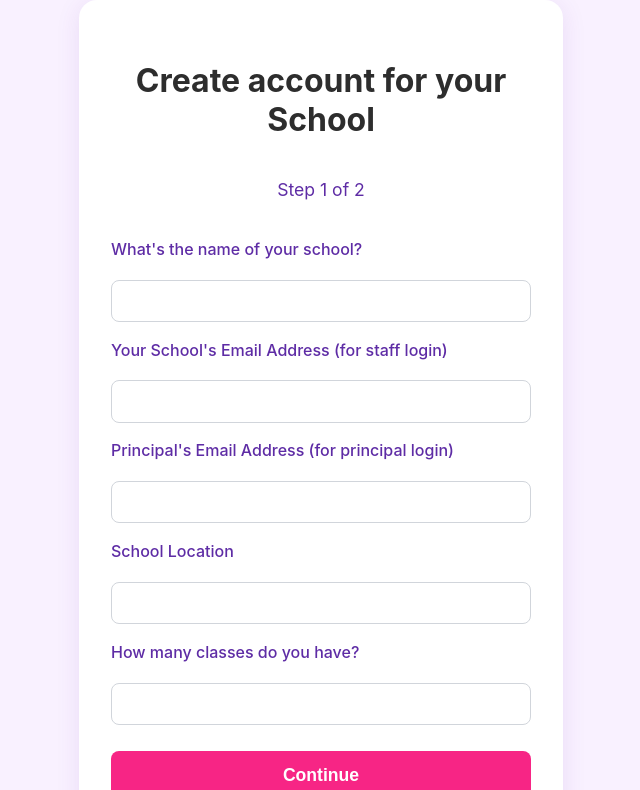
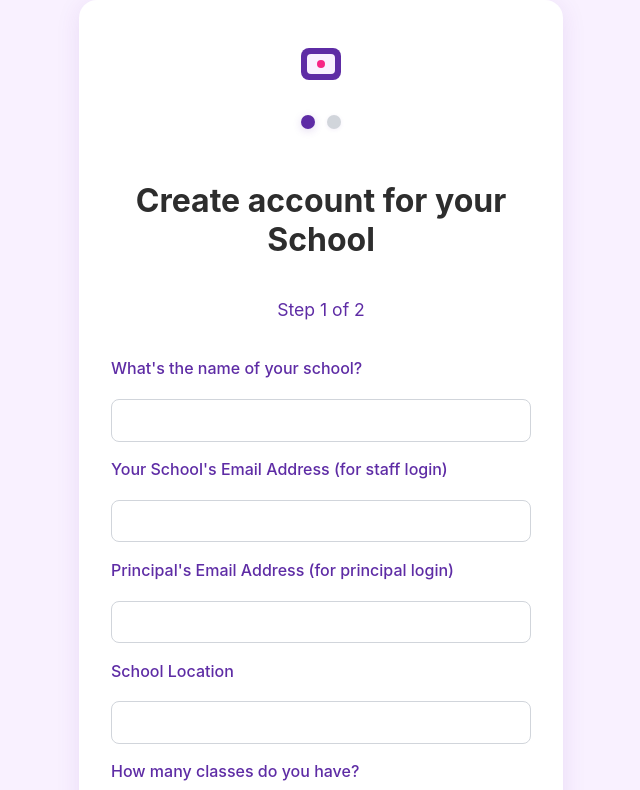
Before and after one commit to SukhnaazRandhawa/fee-management-system, a React (Create React App) app in the folder frontend/: page /signup in a window 1280 px wide. Shown: the top 790 px of the page, without its empty margins (319-959 px from the left). Built offline with nearby package versions, Linux system fonts and the light colour scheme.

Commit message:
added some more functionality in the Singup page

```diff
--- a/frontend/src/pages/SignUpPage.css
+++ b/frontend/src/pages/SignUpPage.css
@@ -108,3 +108,43 @@
     font-size: 1.3rem;
   }
 }
+
+.signup-logo {
+  display: flex;
+  justify-content: center;
+  align-items: center;
+  margin-bottom: 0.5rem;
+}
+
+.signup-stepper {
+  display: flex;
+  justify-content: center;
+  align-items: center;
+  gap: 0.7rem;
+  margin-bottom: 0.7rem;
+}
+.step-dot {
+  width: 14px;
+  height: 14px;
+  border-radius: 50%;
+  background: #D1D5DB;
+  transition: background 0.2s, box-shadow 0.2s;
+  box-shadow: 0 1px 4px rgba(94,44,165,0.08);
+}
+.step-dot.active {
+  background: #5E2CA5;
+  box-shadow: 0 2px 8px rgba(94,44,165,0.18);
+}
+
+.signup-error {
+  color: #EF4444;
+  font-size: 0.98rem;
+  margin-bottom: 0.2rem;
+  text-align: left;
+  margin-top: -0.7rem;
+  margin-left: 2px;
+}
+.input-error {
+  border: 1.5px solid #EF4444 !important;
+  background: #fff0f3;
+}
--- a/frontend/src/pages/SignUpPage.js
+++ b/frontend/src/pages/SignUpPage.js
@@ -2,6 +2,17 @@ import React, { useState } from 'react';
 import { Link, useNavigate } from 'react-router-dom';
 import authService from '../services/authService';
 import './SignUpPage.css';
+
+const BilloraLogo = () => (
+  <div className="signup-logo" aria-label="Billora logo">
+    {/* Placeholder SVG logo, you can replace with your own */}
+    <svg width="48" height="48" viewBox="0 0 48 48" fill="none" xmlns="http://www.w3.org/2000/svg">
+      <rect x="4" y="8" width="40" height="32" rx="8" fill="#5E2CA5"/>
+      <rect x="10" y="14" width="28" height="20" rx="4" fill="#F9F1FF"/>
+      <circle cx="24" cy="24" r="4" fill="#F72585"/>
+    </svg>
+  </div>
+);
 
 const SignUpPage = () => {
   const [step, setStep] = useState(1);
@@ -16,28 +27,43 @@ const SignUpPage = () => {
     confirmPrincipalPassword: '',
     confirmStaffPassword: '',
   });
+  const [errors, setErrors] = useState({});
   const navigate = useNavigate();
 
   const handleChange = (e) => {
     setFormData({ ...formData, [e.target.name]: e.target.value });
+    setErrors({ ...errors, [e.target.name]: '' });
+  };
+
+  const validateStep1 = () => {
+    const newErrors = {};
+    if (!formData.name) newErrors.name = 'School name is required.';
+    if (!formData.school_email) newErrors.school_email = 'Staff email is required.';
+    if (!formData.principal_email) newErrors.principal_email = 'Principal email is required.';
+    if (!formData.location) newErrors.location = 'Location is required.';
+    if (!formData.numClasses) newErrors.numClasses = 'Number of classes is required.';
+    setErrors(newErrors);
+    return Object.keys(newErrors).length === 0;
   };
 
   const handleNextStep = () => {
+    if (step === 1 && !validateStep1()) return;
     setStep(step + 1);
   };
 
   const handleSubmit = async (e) => {
     e.preventDefault();
+    const newErrors = {};
     if (formData.principal_password !== formData.confirmPrincipalPassword) {
-      alert("Principal passwords do not match!");
-      return;
+      newErrors.confirmPrincipalPassword = 'Principal passwords do not match!';
     }
     if (formData.staff_password !== formData.confirmStaffPassword) {
-      alert("Staff passwords do not match!");
-      return;
+      newErrors.confirmStaffPassword = 'Staff passwords do not match!';
     }
+    setErrors(newErrors);
+    if (Object.keys(newErrors).length > 0) return;
     try {
-      const response = await authService.register(
+      await authService.register(
         formData.name,
         formData.school_email,
         formData.principal_email,
@@ -46,11 +72,9 @@ const SignUpPage = () => {
         formData.principal_password,
         formData.staff_password
       );
-      console.log(response.data);
       alert('School registered successfully! Please log in.');
       navigate('/login');
     } catch (error) {
-      console.error('Registration failed:', error.response?.data?.error || error.message);
       alert('Registration failed: ' + (error.response?.data?.error || error.message));
     }
   };
@@ -58,6 +82,11 @@ const SignUpPage = () => {
   return (
     <div className="signup-bg">
       <div className="signup-card">
+        <BilloraLogo />
+        <div className="signup-stepper">
+          <div className={`step-dot${step === 1 ? ' active' : ''}`}></div>
+          <div className={`step-dot${step === 2 ? ' active' : ''}`}></div>
+        </div>
         <h1 className="signup-title">Create account for your School</h1>
         <p className="signup-step">Step {step} of 2</p>
         <form onSubmit={handleSubmit} className="signup-form">
@@ -70,8 +99,9 @@ const SignUpPage = () => {
                 value={formData.name}
                 onChange={handleChange}
                 required
-                className="signup-input"
+                className={`signup-input${errors.name ? ' input-error' : ''}`}
               />
+              {errors.name && <div className="signup-error">{errors.name}</div>}
               <label className="signup-label">Your School's Email Address (for staff login)</label>
               <input
                 type="email"
@@ -79,8 +109,9 @@ const SignUpPage = () => {
                 value={formData.school_email}
                 onChange={handleChange}
                 required
-                className="signup-input"
+                className={`signup-input${errors.school_email ? ' input-error' : ''}`}
               />
+              {errors.school_email && <div className="signup-error">{errors.school_email}</div>}
               <label className="signup-label">Principal's Email Address (for principal login)</label>
               <input
                 type="email"
@@ -88,8 +119,9 @@ const SignUpPage = () => {
                 value={formData.principal_email}
                 onChange={handleChange}
                 required
-                className="signup-input"
+                className={`signup-input${errors.principal_email ? ' input-error' : ''}`}
               />
+              {errors.principal_email && <div className="signup-error">{errors.principal_email}</div>}
               <label className="signup-label">School Location</label>
               <input
                 type="text"
@@ -97,8 +129,9 @@ const SignUpPage = () => {
                 value={formData.location}
                 onChange={handleChange}
                 required
-                className="signup-input"
+                className={`signup-input${errors.location ? ' input-error' : ''}`}
               />
+              {errors.location && <div className="signup-error">{errors.location}</div>}
               <label className="signup-label">How many classes do you have?</label>
               <input
                 type="number"
@@ -106,8 +139,9 @@ const SignUpPage = () => {
                 value={formData.numClasses}
                 onChange={handleChange}
                 required
-                className="signup-input"
+                className={`signup-input${errors.numClasses ? ' input-error' : ''}`}
               />
+              {errors.numClasses && <div className="signup-error">{errors.numClasses}</div>}
               <button type="button" className="signup-btn-primary" onClick={handleNextStep}>Continue</button>
             </>
           )}
@@ -130,8 +164,9 @@ const SignUpPage = () => {
                 value={formData.confirmPrincipalPassword}
                 onChange={handleChange}
                 required
-                className="signup-input"
+                className={`signup-input${errors.confirmPrincipalPassword ? ' input-error' : ''}`}
               />
+              {errors.confirmPrincipalPassword && <div className="signup-error">{errors.confirmPrincipalPassword}</div>}
               <label className="signup-label">Create staff password</label>
               <input
                 type="password"
@@ -148,8 +183,9 @@ const SignUpPage = () => {
                 value={formData.confirmStaffPassword}
                 onChange={handleChange}
                 required
-                className="signup-input"
+                className={`signup-input${errors.confirmStaffPassword ? ' input-error' : ''}`}
               />
+              {errors.confirmStaffPassword && <div className="signup-error">{errors.confirmStaffPassword}</div>}
               <button type="submit" className="signup-btn-primary">Continue</button>
             </>
           )}
```
